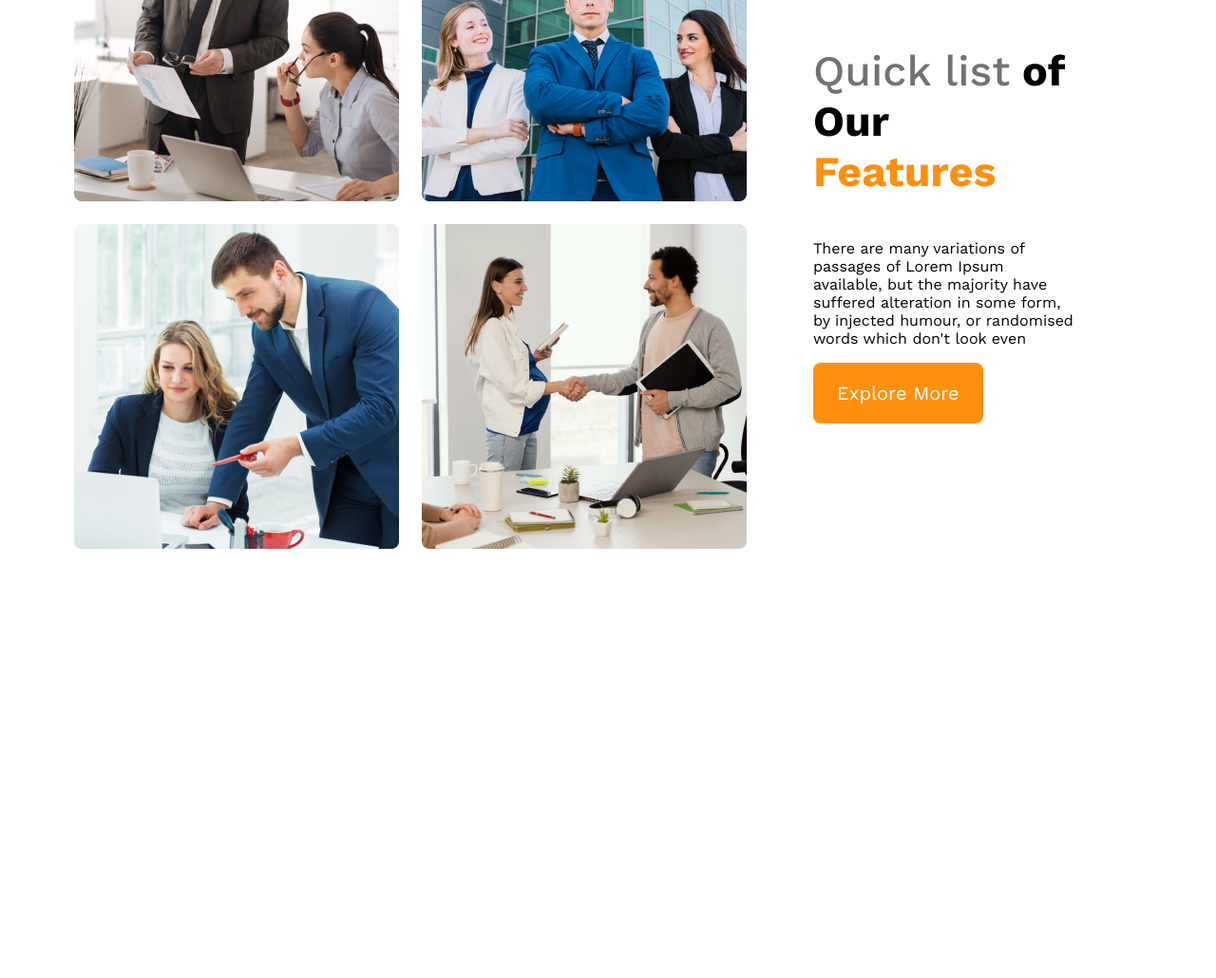
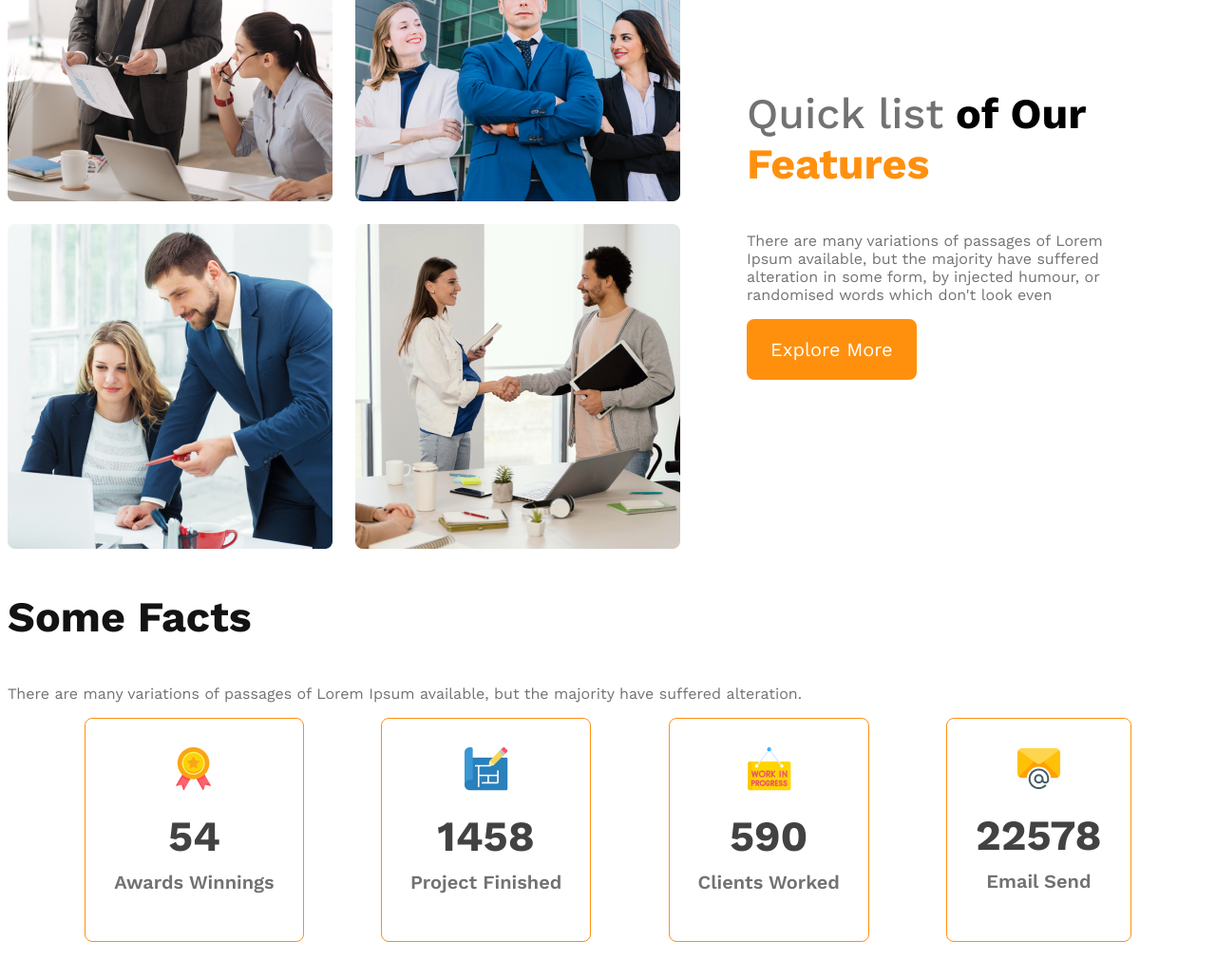
Before and after one commit to Sakib232/g3-arcitects-website, a plain HTML site: page index.html in a window 1280 px wide. Shown: the part 1221-2251 px from the top of the page at 95% size. Before the commit the page ends 1869 px from the top, so only its background shows below. Drawn offline with nearby package versions, Linux system fonts and the light colour scheme.

Commit message:
card section decoreted

```diff
--- a/index.html
+++ b/index.html
@@ -10,7 +10,7 @@
     <header>
         <nav>
 
-               <h3 class="nav-title">G3 Architects</h3>
+               <h3 class="section-title">G3 Architects</h3>
 
             <ul>
                 <li><a href="">Home</a></li>
@@ -22,7 +22,7 @@
         <div class="banner">
             <div class="banner-content">
                 <h1 class="banner-title">Brand New Group of Architects </h1>
-            <p class="banner-discription">
+            <p class="text-gray-clr">
                 There are many variations of passages of Lorem Ipsum available, but the majority have suffered alteration in
                 some form, by injected humour, or randomised words which don't look even
             </p>
@@ -42,12 +42,45 @@
             </div>
             <div class="teams-content">
                 <h3 class="teams-content-title"><span class="quic-list">Quick list</span> <span class="of-our">of Our</span> <br><span class="text-features">Features</span></h3>
-                <p class="teams-description">There are many variations of passages of Lorem Ipsum available,
+                <p class="text-gray-clr">There are many variations of passages of Lorem Ipsum available,
                     but the majority have suffered alteration in some form, by injected
                     humour, or randomised words which don't look even</p>
                  <button class="btn-primary">Explore More</button>
             </div>
          </section>
+         <!-- features section -->
+          <section class="features-container">
+
+          </section>
+          <!-- facts section -->
+           <section class="facts">
+            <h3 class="section-title">Some Facts</h3>
+            <p class="text-gray-clr">There are many variations of passages of Lorem Ipsum available, but
+                the majority have suffered alteration.</p>
+
+                <div class="facts-card-container">
+                    <div class="card">
+                        <img src="images/icons/ribon.png" alt="">
+                        <h2 class="card-states">54</h2>
+                        <p class="card-title">Awards Winnings</p>
+                    </div>
+                    <div class="card">
+                        <img src="images/icons/projects.png" alt="">
+                        <h2 class="card-states">1458</h2>
+                        <p class="card-title">Project Finished</p>
+                    </div>
+                    <div class="card">
+                        <img src="images/icons/customers.png" alt="">
+                        <h2 class="card-states">590</h2>
+                        <p class="card-title">Clients Worked</p>
+                    </div>
+                    <div class="card">
+                        <img src="images/icons/email.png" alt="">
+                        <h2 class="card-states">22578</h2>
+                        <p class="card-title">Email Send</p>
+                    </div>
+                </div>
+           </section>
     </main>
 
     <footer>
--- a/styles/styless.css
+++ b/styles/styless.css
@@ -12,6 +12,11 @@ header{
   background: rgba(255,144,14,0.10);
   padding: 50px 240px;
 }
+.section-title{
+  font-size: 2.8rem;
+  font-weight: 700;
+  color: #131313;
+}
 nav{
   display: flex;
   justify-content: space-between;
@@ -20,11 +25,7 @@ nav{
 nav > ul{
   display: flex;
 }
-.nav-title{
-  font-size: 2.8rem;
-  font-weight: 700;
-  color: #131313;
-}
+
 nav li{
   list-style: none;
   margin-right: 30px;
@@ -45,7 +46,7 @@ nav li a{
   font-weight: 700;
   color: #131313;
 }
-.banner-discription{
+.text-gray-clr{
   color: #727272;
 }
 .btn-primary{
@@ -66,7 +67,7 @@ nav li a{
 /* main styles */
 main{
   max-width:1440px;
-  margin: 70px;
+  margin: 70px auto;
 }
 /* teams styles */
 .teams-container{
@@ -93,6 +94,37 @@ font-weight: 500;
   color: #FF900E;
   font-weight: 700;
 }
+/* facts section  */
+.facts-card-container{
+  display: flex;
+  justify-content: space-evenly;
+  font-size: 2.8rem;
+}
+.facts-card-container .card{
+  text-align: center;
+  border-radius: 8px;
+  border: 1px solid #FF900E;
+  padding:  30px ;
+
+
+}
+.facts-card-container .card-title{
+  font-weight: 600;
+  color: #727272;
+  font-size: 1.25rem;
+  margin-top: 5px;
+}
+.facts-card-container .card-states{
+  font-size: 2.8rem;
+  color: #424242;
+  margin-top: 10px;
+  margin-bottom: 10px;
+}
+
+
+
+
+
 
 
 /* responsive media  */
```
